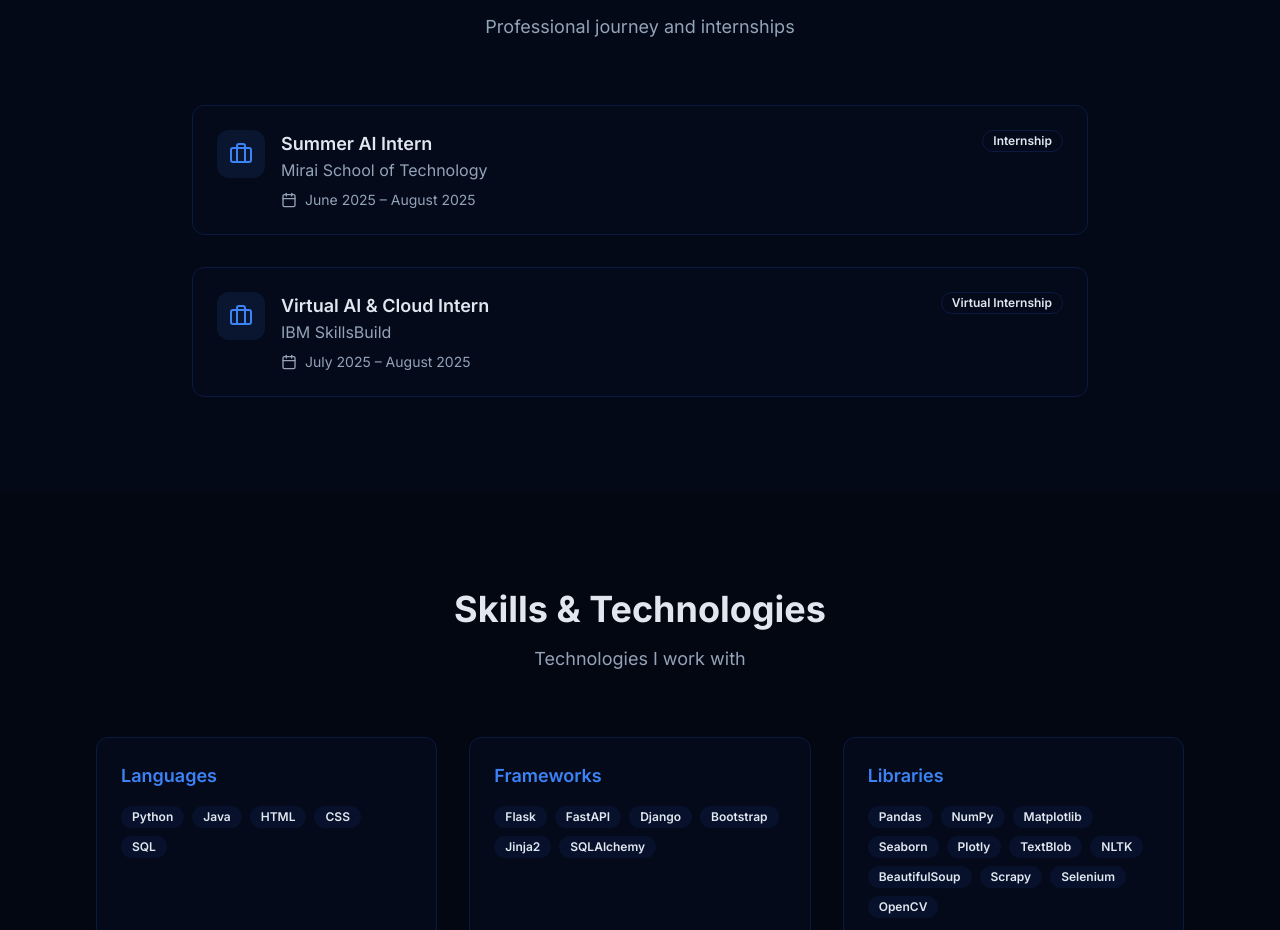
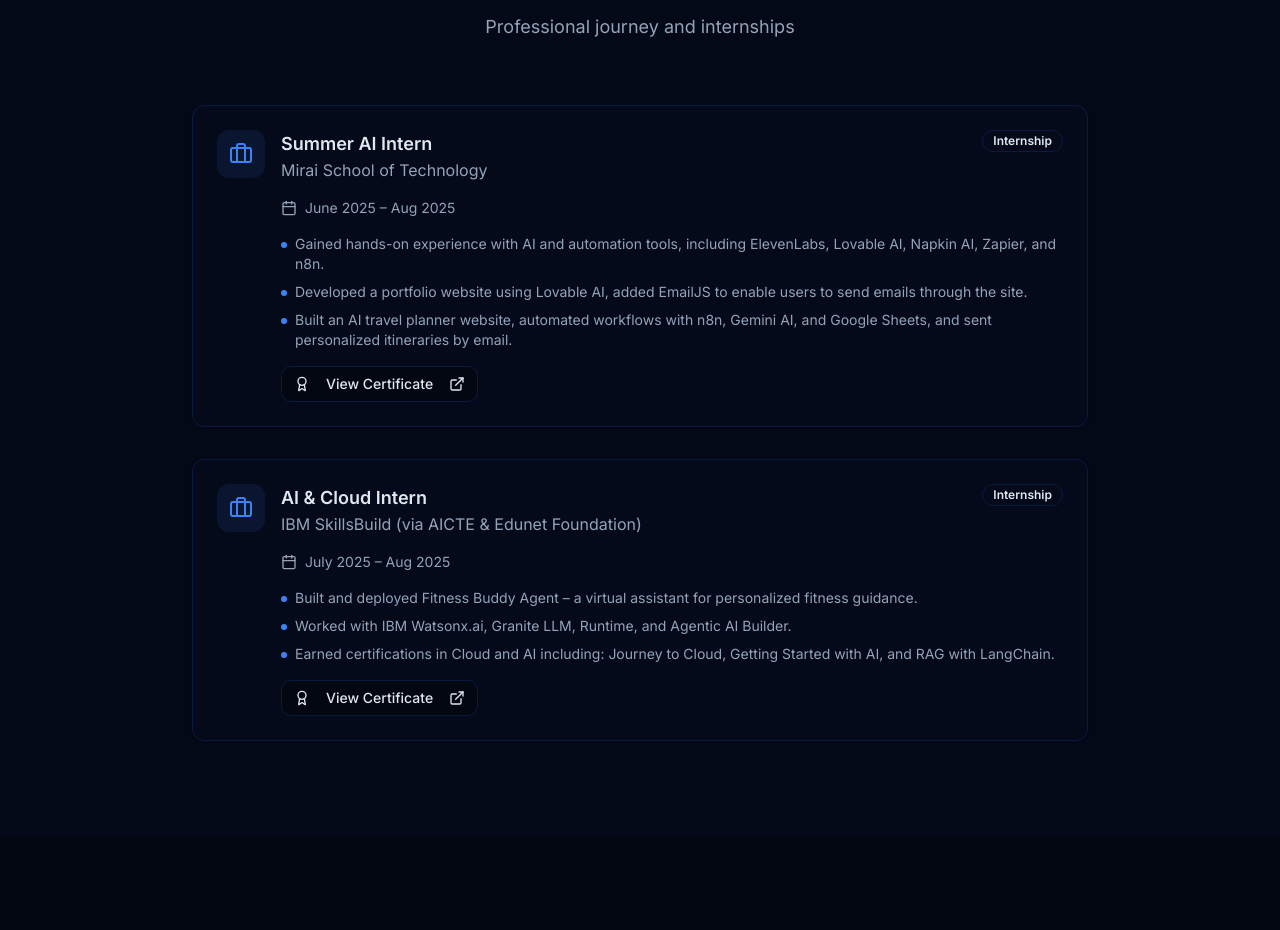
Before and after one commit to Ujjval-1/Portfolio_website, a React (Vite) app: page / in a window 1280 px wide. Shown: the part 1547-2477 px from the top of the page. Built offline with nearby package versions, Linux system fonts and the light colour scheme.

Commit message:
Update work experience and certifications

```diff
--- a/src/components/Portfolio.tsx
+++ b/src/components/Portfolio.tsx
@@ -365,14 +365,26 @@ const Portfolio = () => {
               {
                 title: 'Summer AI Intern',
                 company: 'Mirai School of Technology',
-                period: 'June 2025 – August 2025',
-                type: 'Internship'
+                period: 'June 2025 – Aug 2025',
+                type: 'Internship',
+                description: [
+                  'Gained hands-on experience with AI and automation tools, including ElevenLabs, Lovable AI, Napkin AI, Zapier, and n8n.',
+                  'Developed a portfolio website using Lovable AI, added EmailJS to enable users to send emails through the site.',
+                  'Built an AI travel planner website, automated workflows with n8n, Gemini AI, and Google Sheets, and sent personalized itineraries by email.'
+                ],
+                certificateLink: 'https://ujjval-builds.lovable.app/'
               },
               {
-                title: 'Virtual AI & Cloud Intern',
-                company: 'IBM SkillsBuild',
-                period: 'July 2025 – August 2025',
-                type: 'Virtual Internship'
+                title: 'AI & Cloud Intern',
+                company: 'IBM SkillsBuild (via AICTE & Edunet Foundation)',
+                period: 'July 2025 – Aug 2025',
+                type: 'Internship',
+                description: [
+                  'Built and deployed Fitness Buddy Agent – a virtual assistant for personalized fitness guidance.',
+                  'Worked with IBM Watsonx.ai, Granite LLM, Runtime, and Agentic AI Builder.',
+                  'Earned certifications in Cloud and AI including: Journey to Cloud, Getting Started with AI, and RAG with LangChain.'
+                ],
+                certificateLink: 'https://drive.google.com/file/d/1WR21pQ329I1ECjdIBCZs_RPysoN3Eze5/view?usp=sharing'
               }
             ].map((exp, index) => (
               <Card key={index} className="fade-in hover-lift">
@@ -382,17 +394,41 @@ const Portfolio = () => {
                       <Briefcase className="text-primary" size={24} />
                     </div>
                     <div className="flex-1">
-                      <div className="flex items-start justify-between mb-2">
+                      <div className="flex items-start justify-between mb-4">
                         <div>
                           <h3 className="font-semibold text-lg">{exp.title}</h3>
                           <p className="text-muted-foreground">{exp.company}</p>
                         </div>
                         <Badge variant="outline">{exp.type}</Badge>
                       </div>
-                      <div className="flex items-center space-x-2 text-sm text-muted-foreground">
+                      <div className="flex items-center space-x-2 text-sm text-muted-foreground mb-4">
                         <Calendar size={16} />
                         <span>{exp.period}</span>
                       </div>
+
+                      {/* Description bullets */}
+                      <div className="space-y-2 mb-4">
+                        {exp.description.map((point, i) => (
+                          <div key={i} className="flex items-start space-x-2">
+                            <div className="w-1.5 h-1.5 bg-primary rounded-full mt-2 flex-shrink-0"></div>
+                            <p className="text-sm text-muted-foreground">{point}</p>
+                          </div>
+                        ))}
+                      </div>
+
+                      {/* Certificate link */}
+                      {exp.certificateLink && (
+                        <Button
+                          variant="outline"
+                          size="sm"
+                          className="flex items-center space-x-2"
+                          onClick={() => window.open(exp.certificateLink, '_blank')}
+                        >
+                          <Award size={16} />
+                          <span>View Certificate</span>
+                          <ExternalLink size={14} />
+                        </Button>
+                      )}
                     </div>
                   </div>
                 </CardContent>
```
